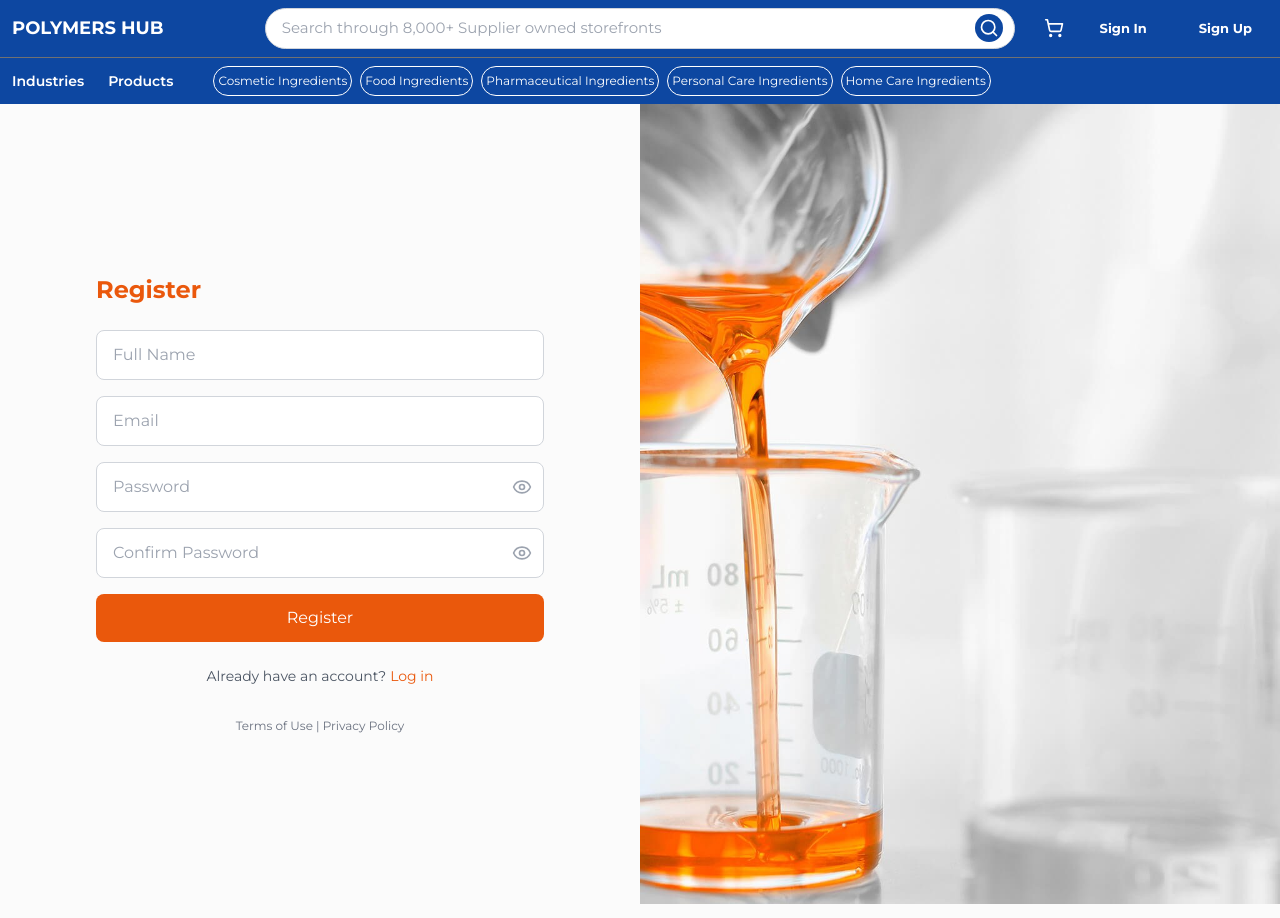
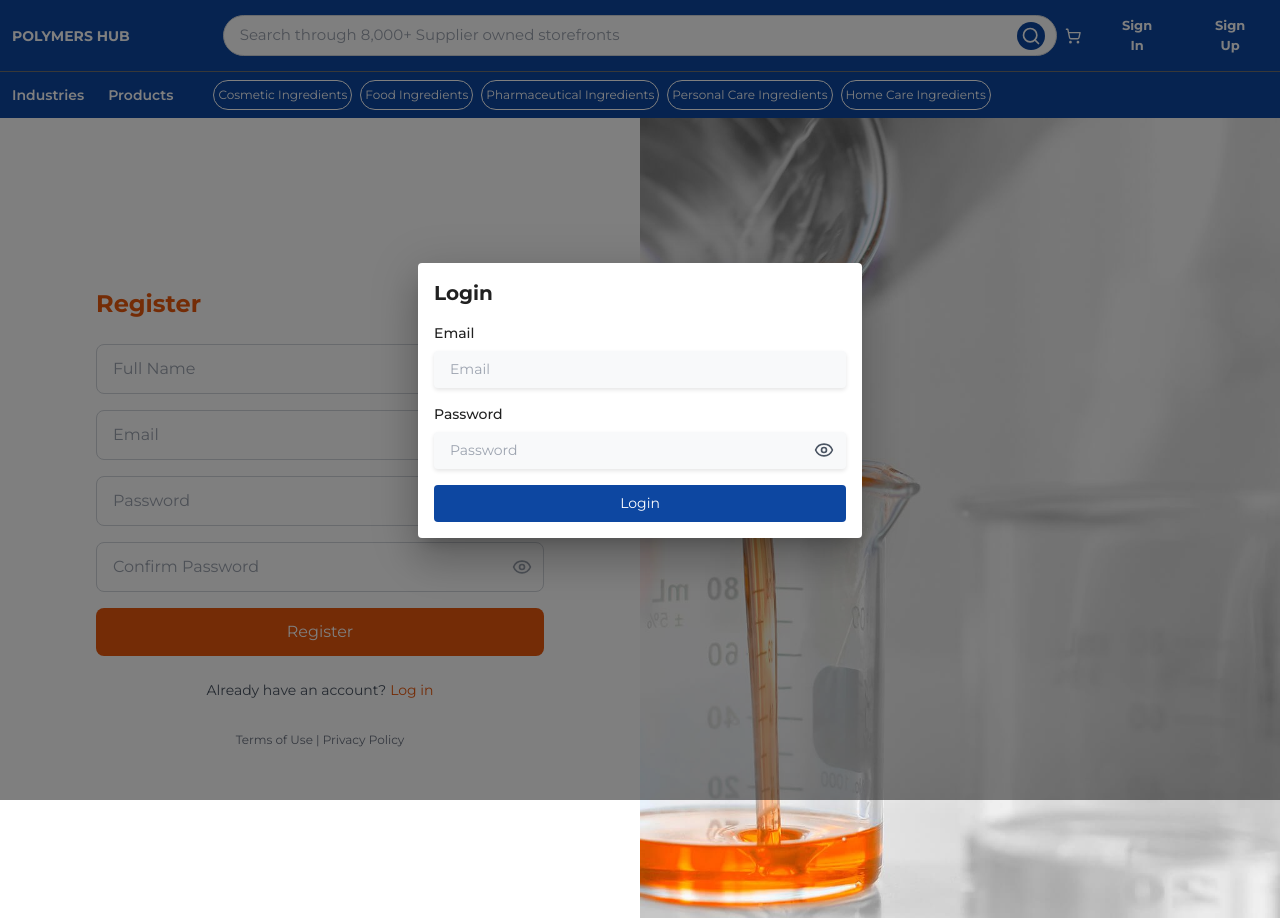
Before and after one commit to shabeebkaip/polymer-nextjs, a Next.js app: page /register in a window 1280 px wide. Both pictures are taken after a click on the button "Sign In". Built offline with nearby package versions, Linux system fonts and the light colour scheme.

Commit message:
login and signup modal

```diff
--- a/app/layout.js
+++ b/app/layout.js
@@ -1,11 +1,12 @@
-import { Geist, Geist_Mono, Montserrat } from "next/font/google";
+import { Montserrat } from "next/font/google";
 import "./globals.css";
 import Navbar from "./shared/Navbar/Navbar";
 import Footer from "./shared/Footer";
+import { GlobalStyles } from "@mui/material";
 
 const montserrat = Montserrat({
   variable: "--font-montserrat",
-  weights: [100, 200, 300, 400, 500, 600, 700],
+  weight: ["100", "200", "300", "400", "500", "600", "700"], // Corrected 'weights' to 'weight'
   subsets: ["latin"],
 });
 
@@ -17,9 +18,31 @@ export const metadata = {
 export default function RootLayout({ children }) {
   return (
     <html lang="en">
-      <body
-        className={`${montserrat.variable} ${montserrat.variable} antialiased font-montserrat`}
-      >
+      <head>
+        {/* Ensure global font is loaded */}
+        <style>{`body { font-family: var(${montserrat.variable}); }`}</style>
+      </head>
+      <body className={`${montserrat.variable} antialiased font-montserrat`}>
+        {/* Apply MUI GlobalStyles */}
+        <GlobalStyles
+          styles={{
+            html: {
+              WebkitFontSmoothing: "antialiased",
+              MozOsxFontSmoothing: "grayscale",
+              boxSizing: "border-box",
+            },
+            "*, *::before, *::after": {
+              boxSizing: "inherit",
+            },
+            body: {
+              margin: 0,
+              fontFamily: `Montserrat, `,
+              backgroundColor: "#fff",
+              color: "rgba(0, 0, 0, 0.87)",
+              lineHeight: 1.5,
+            },
+          }}
+        />
         <Navbar />
         {children}
         <Footer />
--- a/app/shared/Navbar/Navbar.jsx
+++ b/app/shared/Navbar/Navbar.jsx
@@ -2,56 +2,48 @@
 import React, { useState } from "react";
 import { ShoppingCart, Menu, Search } from "lucide-react";
 import SubNavbar from "./SubNavbar";
-import Link from "next/link";
 import MobileNav from "./MobileNav";
 import { useRouter } from "next/navigation";
+import NavLogo from "./components/NavLogo";
+import NavSearch from "./components/NavSearch";
+import { Dialog, FormLabel, TextField } from "@mui/material";
+import { inputStyle } from "@/lib/constant";
+import LoginModal from "../auth/LoginModal";
+import SignUpModal from "../auth/SignUpModal";
 
 const Navbar = () => {
   const router = useRouter();
   const [mobileMenuVisible, setMobileMenuVisible] = useState(false);
+  const [loginModalVisible, setLoginModalVisible] = useState(false);
+  const [signupModalVisible, setSignupModalVisible] = useState(false);
 
   const toggleMobileMenu = () => {
     setMobileMenuVisible(!mobileMenuVisible);
   };
-  const navLinks = [
-    { label: "Home", href: "/" },
-    { label: "About Us", href: "/about-us" },
-    { label: "Contact Us", href: "/contact-us" },
-    { label: "Blog", href: "/blog" },
-    { label: "Seller", href: "/seller" },
-  ];
 
   return (
     <nav className="top-0 z-50 ">
-      <div
-        className="w-full px-3 py-2 bg-[#0D47A1] "
-      >
-        <div className="flex items-center justify-between grid-cols-10 gap-2 md:justify-center md:grid">
+      <div className="w-full px-3 py-2 bg-[#0D47A1] ">
+        <div className="flex items-center justify-between grid-cols-12 gap-2 md:justify-center md:grid">
           <div className="col-span-2">
-            <h2
-              className="text-lg font-bold text-white cursor-pointer text-md"
-              onClick={() => router.push("/")}
-            >
-              POLYMERS HUB
-            </h2>
+            <NavLogo router={router} />
           </div>
 
-          <div className="relative items-center hidden col-span-6 md:flex">
-            <input
-              type="text"
-              placeholder="Search through 8,000+ Supplier owned storefronts"
-              className="w-full px-4 py-2 pr-10 text-gray-600 bg-white border border-gray-300 rounded-full focus:outline-none focus:ring-2 text-[15px]  focus:ring-[#616161]"
-            />
-            <div className="absolute p-1 transform -translate-y-1/2 bg-[#0D47A1] rounded-full right-3 top-1/2">
-              <Search className="w-5 h-5 text-white" />
-            </div>
+          <div className="relative items-center hidden col-span-8 md:flex">
+            <NavSearch />
           </div>
           <div className="items-center justify-end hidden col-span-2 gap-5 md:flex text-[13px] font-bold">
             <ShoppingCart className="w-5 h-5 text-white cursor-pointer" />
-            <button className="text-white hover:bg-[#616161]  px-4 py-2 rounded">
+            <button
+              className="text-white hover:bg-[#616161]  px-4 py-2 rounded"
+              onClick={() => setLoginModalVisible(true)}
+            >
               Sign In
             </button>
-            <button className="px-4 py-2 text-white rounded hover:bg-[#616161]">
+            <button
+              className="px-4 py-2 text-white rounded hover:bg-[#616161]"
+              onClick={() => setSignupModalVisible(true)}
+            >
               Sign Up
             </button>
           </div>
@@ -60,8 +52,15 @@ const Navbar = () => {
           </div>
         </div>
       </div>
-
       <SubNavbar />
+      <LoginModal
+        loginModalVisible={loginModalVisible}
+        setLoginModalVisible={setLoginModalVisible}
+      />
+      <SignUpModal
+        signupModalVisible={signupModalVisible}
+        setSignupModalVisible={setSignupModalVisible}
+      />
     </nav>
   );
 };
--- /dev/null
+++ b/app/shared/Navbar/components/NavLogo.jsx
@@ -0,0 +1,14 @@
+import React from "react";
+
+const NavLogo = ({ router }) => {
+  return (
+    <h2
+      className="text-sm font-bold text-white cursor-pointer text-md"
+      onClick={() => router.push("/")}
+    >
+      POLYMERS HUB
+    </h2>
+  );
+};
+
+export default NavLogo;
--- /dev/null
+++ b/app/shared/Navbar/components/NavSearch.jsx
@@ -0,0 +1,19 @@
+import React from "react";
+import { Search } from "lucide-react";
+
+const NavSearch = () => {
+  return (
+    <>
+      <input
+        type="text"
+        placeholder="Search through 8,000+ Supplier owned storefronts"
+        className="w-full px-4 py-2 pr-10 text-gray-600 bg-white border border-gray-300 rounded-full focus:outline-none focus:ring-2 text-[15px]  focus:ring-[#616161]"
+      />
+      <div className="absolute p-1 transform -translate-y-1/2 bg-[#0D47A1] rounded-full right-3 top-1/2">
+        <Search className="w-5 h-5 text-white" />
+      </div>
+    </>
+  );
+};
+
+export default NavSearch;
--- /dev/null
+++ b/app/shared/auth/LoginModal.jsx
@@ -0,0 +1,60 @@
+import { Dialog } from "@mui/material";
+import React, { useState } from "react";
+import { Eye, EyeOff } from "lucide-react"; // Icons for visibility toggle
+
+const LoginModal = ({ loginModalVisible, setLoginModalVisible }) => {
+  const [showPassword, setShowPassword] = useState(false);
+
+  return (
+    <Dialog
+      open={loginModalVisible}
+      onClose={() => setLoginModalVisible(false)}
+      fullWidth
+      maxWidth="xs"
+    >
+      <div className="p-4">
+        <h2 className="text-xl font-bold">Login</h2>
+        <div className="mt-4">
+          <label className="block mb-2 text-sm font-medium">Email</label>
+          <input
+            type="email"
+            placeholder="Email"
+            className="w-full font-montserrat text-[14px] px-4 py-2 bg-[#F8F9FA] rounded shadow-sm focus:outline-none focus:ring-2 focus:ring-[#0D47A1]"
+            style={{
+              fontFamily: "Montserrat",
+              fontSize: "14px",
+              boxShadow: "0 2px 4px rgba(0, 0, 0, 0.1)",
+            }}
+          />
+        </div>
+        <div className="relative mt-4">
+          <label className="block mb-2 text-sm font-medium">Password</label>
+          <input
+            type={showPassword ? "text" : "password"}
+            placeholder="Password"
+            className="w-full font-montserrat text-[14px] px-4 py-2 bg-[#F8F9FA] rounded shadow-sm focus:outline-none focus:ring-2 focus:ring-[#0D47A1]"
+            style={{
+              fontFamily: "Montserrat",
+              fontSize: "14px",
+              boxShadow: "0 2px 4px rgba(0, 0, 0, 0.1)",
+            }}
+          />
+          <button
+            type="button"
+            className="absolute text-gray-600 top-9 right-3 hover:text-gray-800"
+            onClick={() => setShowPassword(!showPassword)}
+          >
+            {showPassword ? <EyeOff size={20} /> : <Eye size={20} />}
+          </button>
+        </div>
+        <div className="mt-4">
+          <button className="w-full text-[14px] px-4 py-2 text-white bg-[#0D47A1] rounded hover:bg-[#0D47A1]">
+            Login
+          </button>
+        </div>
+      </div>
+    </Dialog>
+  );
+};
+
+export default LoginModal;
--- /dev/null
+++ b/app/shared/auth/SignUpModal.jsx
@@ -0,0 +1,131 @@
+import {
+  Dialog,
+  DialogActions,
+  DialogContent,
+  DialogTitle,
+} from "@mui/material";
+import React, { useState } from "react";
+
+const SignUpModal = ({ signupModalVisible, setSignupModalVisible }) => {
+  const [formData, setFormData] = useState({
+    name: "",
+    email: "",
+    profile_url: "",
+    dob: "",
+    country: "",
+    mobile: "",
+    isSeller: false,
+  });
+
+  const handleInputChange = (e) => {
+    const { name, value, type, checked } = e.target;
+    setFormData({
+      ...formData,
+      [name]: type === "checkbox" ? checked : value,
+    });
+  };
+
+  const handleSubmit = (e) => {
+    e.preventDefault();
+    console.log("Form Data:", formData);
+    // Add your sign-up logic here
+  };
+
+  return (
+    <Dialog
+      open={signupModalVisible}
+      onClose={() => setSignupModalVisible(false)}
+      fullWidth
+      maxWidth="sm"
+    >
+      <DialogTitle>
+        <h2 className="text-xl font-bold font-montserrat">Sign Up</h2>
+      </DialogTitle>
+      <DialogContent>
+        <div className="">
+          <form onSubmit={handleSubmit}>
+            <div className="">
+              <label className="block mb-2 text-sm font-medium">Name</label>
+              <input
+                type="text"
+                name="name"
+                placeholder="Name"
+                value={formData.name}
+                onChange={handleInputChange}
+                className="w-full font-montserrat text-[14px] px-4 py-2 bg-[#F8F9FA] rounded shadow-sm focus:outline-none focus:ring-2 focus:ring-[#0D47A1]"
+              />
+            </div>
+            <div className="mt-4">
+              <label className="block mb-2 text-sm font-medium">Email</label>
+              <input
+                type="email"
+                name="email"
+                placeholder="Email"
+                value={formData.email}
+                onChange={handleInputChange}
+                className="w-full font-montserrat text-[14px] px-4 py-2 bg-[#F8F9FA] rounded shadow-sm focus:outline-none focus:ring-2 focus:ring-[#0D47A1]"
+              />
+            </div>
+            <div className="mt-4">
+              <label className="block mb-2 text-sm font-medium">
+                Profile URL
+              </label>
+              <input
+                type="url"
+                name="profile_url"
+                placeholder="Profile URL"
+                value={formData.profile_url}
+                onChange={handleInputChange}
+                className="w-full font-montserrat text-[14px] px-4 py-2 bg-[#F8F9FA] rounded shadow-sm focus:outline-none focus:ring-2 focus:ring-[#0D47A1]"
+              />
+            </div>
+            <div className="mt-4">
+              <label className="block mb-2 text-sm font-medium">
+                Date of Birth
+              </label>
+              <input
+                type="date"
+                name="dob"
+                value={formData.dob}
+                onChange={handleInputChange}
+                className="w-full font-montserrat text-[14px] px-4 py-2 bg-[#F8F9FA] rounded shadow-sm focus:outline-none focus:ring-2 focus:ring-[#0D47A1]"
+              />
+            </div>
+            <div className="mt-4">
+              <label className="block mb-2 text-sm font-medium">Country</label>
+              <input
+                type="text"
+                name="country"
+                placeholder="Country"
+                value={formData.country}
+                onChange={handleInputChange}
+                className="w-full font-montserrat text-[14px] px-4 py-2 bg-[#F8F9FA] rounded shadow-sm focus:outline-none focus:ring-2 focus:ring-[#0D47A1]"
+              />
+            </div>
+            <div className="mt-4">
+              <label className="block mb-2 text-sm font-medium">Mobile</label>
+              <input
+                type="tel"
+                name="mobile"
+                placeholder="Mobile Number"
+                value={formData.mobile}
+                onChange={handleInputChange}
+                className="w-full font-montserrat text-[14px] px-4 py-2 bg-[#F8F9FA] rounded shadow-sm focus:outline-none focus:ring-2 focus:ring-[#0D47A1]"
+              />
+            </div>
+          </form>
+        </div>
+      </DialogContent>
+      <DialogActions>
+        <button
+          type="submit"
+          className="w-full text-[14px] px-4 py-2 text-white bg-[#0D47A1] rounded hover:bg-[#0D47A1]"
+        >
+          Sign Up
+        </button>
+      </DialogActions>
+    </Dialog>
+  );
+};
+
+export default SignUpModal;
--- /dev/null
+++ b/app/theme.js
@@ -0,0 +1,9 @@
+import { createTheme } from "@mui/material/styles";
+
+const theme = createTheme({
+  typography: {
+    fontFamily: "Montserrat, Arial, sans-serif",
+  },
+});
+
+export default theme;
--- /dev/null
+++ b/lib/constant.js
@@ -0,0 +1,19 @@
+export const inputStyle = {
+  width: "100%",
+  "& .MuiOutlinedInput-root": {
+    // height: '50px',
+    backgroundColor: "#F8F9FA",
+    border: "none", // Removes the border
+    boxShadow: "0 2px 4px rgba(0, 0, 0, 0.1)", // Removes the shadow
+    "&:hover": {
+      border: "none", // Removes border on hover
+    },
+    "&.Mui-focused": {
+      border: "none", // Removes border on focus
+      boxShadow: "10px", // Removes focus shadow
+    },
+  },
+  "& .MuiOutlinedInput-notchedOutline": {
+    border: "none", // Removes the default outline
+  },
+};
--- a/package.json
+++ b/package.json
@@ -9,6 +9,10 @@
     "lint": "next lint"
   },
   "dependencies": {
+    "@emotion/react": "^11.14.0",
+    "@emotion/styled": "^11.14.0",
+    "@mui/material": "^6.4.1",
+    "@next/font": "^14.2.15",
     "lucide-react": "^0.469.0",
     "next": "15.1.3",
     "react": "^19.0.0",
```
Also changed, not shown: 1 other file (tests, documents, lock files or other folders).
